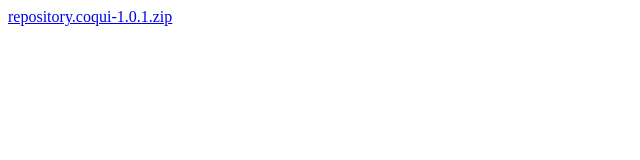
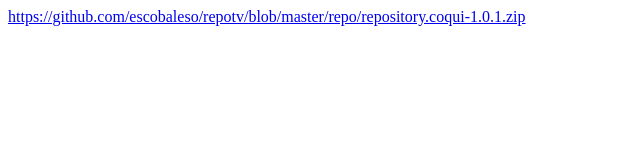
Before and after one commit to escobaleso/repository.tutorial, a plain HTML site: page repo/index.html in a window 1280 px wide. Shown: the whole page, without its empty margins (0-640 px from the left). Drawn offline with Linux system fonts and the light colour scheme.

Commit message:
Update index.html

```diff
--- a/repo/index.html
+++ b/repo/index.html
@@ -1,2 +1,2 @@
 <!DOCTYPE html>
-<a href="repository.coqui-1.0.1.zip">repository.coqui-1.0.1.zip</a>
+<a href="https://github.com/escobaleso/repotv/blob/master/repo/repository.coqui-1.0.1.zip">https://github.com/escobaleso/repotv/blob/master/repo/repository.coqui-1.0.1.zip</a>
```
